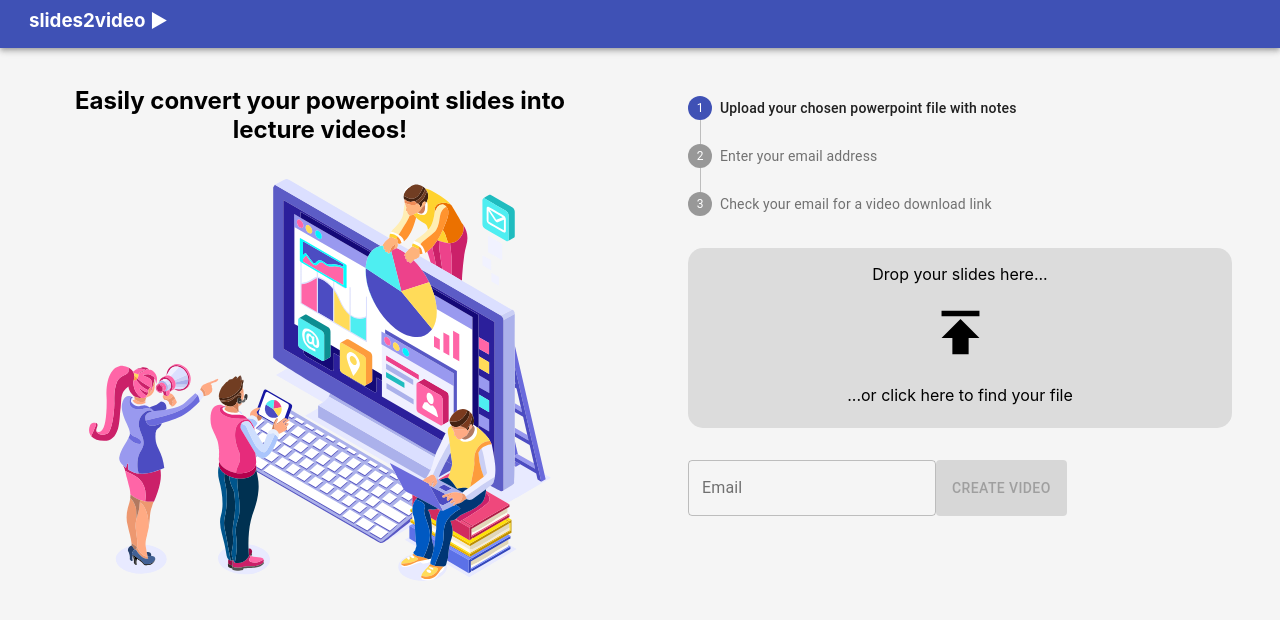
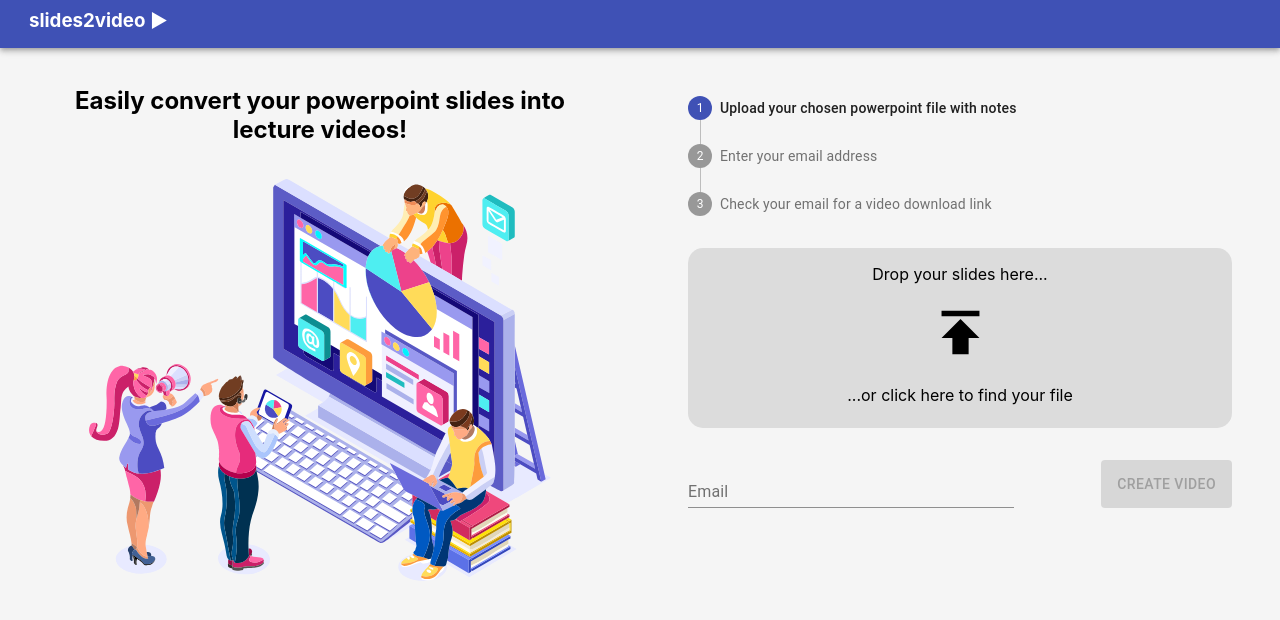
Before and after one commit to taylor-mccants/slides2video, a React (Create React App) app: page / in a window 1280 px wide. Shown: the top 620 px of the page. Built offline with nearby package versions, Linux system fonts and the light colour scheme.

Commit message:
Draft 4: Fixed button alignment, fixed file name display, fixed shadow overlay, changed color of completed step, added alert feature

```diff
--- a/package.json
+++ b/package.json
@@ -5,6 +5,7 @@
   "dependencies": {
     "@material-ui/core": "^4.9.13",
     "@material-ui/icons": "^4.9.1",
+    "@material-ui/lab": "^4.0.0-alpha.55",
     "@testing-library/jest-dom": "^4.2.4",
     "@testing-library/react": "^9.5.0",
     "@testing-library/user-event": "^7.2.1",
--- /dev/null
+++ b/src/components/Alert.js
@@ -0,0 +1,13 @@
+import React from 'react';
+import {Snackbar} from "@material-ui/core";
+import MuiAlert from '@material-ui/lab/Alert';
+
+export default function SnackbarAlert(props) {
+    return(
+        <Snackbar open={props.open} autoHideDuration={3000} onClose={props.handleClose} anchorOrigin={{ vertical: 'top', horizontal: 'center' }}>
+            <MuiAlert elevation={6} variant="filled" onClose={props.handleClose} severity={props.severity}>
+                {props.message}
+            </MuiAlert>
+        </Snackbar>
+    );
+}
--- a/src/components/App.js
+++ b/src/components/App.js
@@ -1,20 +1,18 @@
 import React from 'react';
 import Header from './Header';
-import Footer from './Footer';
 import Hero from './Hero';
-import About from './About';
 import HowTo from "./HowTo";
-import { Grid } from "@material-ui/core";
+import {Grid} from "@material-ui/core";
 
 function App() {
   return (
     <div className="App" style={{ textAlign: 'center' }}>
       <Header />
       <Grid container>
-        <Grid item lg={6} md={6} sm={12}>
+        <Grid item lg={6} md={6} sm={10}>
           <Hero />
         </Grid>
-        <Grid item lg={6} md={6} sm={12}>
+        <Grid item lg={6} md={6} sm={10}>
           <HowTo />
         </Grid>
       </Grid>
--- a/src/components/DropBox.js
+++ b/src/components/DropBox.js
@@ -1,13 +1,14 @@
-import React, { Component } from "react";
+import React, {Component} from "react";
 import styled from "styled-components";
 import PublishIcon from "@material-ui/icons/Publish";
 import FileList from "./FileList";
-import { InputBase } from '@material-ui/core';
+import {InputBase} from '@material-ui/core';
 
 export const ShadowBox = styled.div`
    width: 100%;
    height: 180px;
    margin: 2em 0 2em 0;
+   position: relative;
    border-radius: 15px;
    background-color: #dcdcdc;
    overflow: auto;
@@ -91,9 +92,10 @@ class DropBox extends Component {
   };
 
   render() {
+    console.log(this.props.files);
     return (
       <ShadowBox ref={this.dropRef} onClick={this.handleClick}>
-        {this.state.dragging && <HoverOverlay />}
+        {this.state.dragging && <HoverOverlay/>}
         {this.props.files && this.props.files.length > 0 ? (
           <FileList files={this.props.files} />
         ) : (
--- a/src/components/FileList.js
+++ b/src/components/FileList.js
@@ -1,4 +1,4 @@
-import React, { Component } from 'react';
+import React, {Component} from 'react';
 import List from "@material-ui/core/List";
 import ListItem from "@material-ui/core/ListItem";
 import ListItemIcon from "@material-ui/core/ListItemIcon";
@@ -15,7 +15,7 @@ class FileList extends Component {
               <InsertDriveFileIcon />
             </ListItemIcon>
             <ListItemText
-              primary={file.name}
+              primary={file}
             />
           </ListItem>
         ))}
--- a/src/components/HowTo.js
+++ b/src/components/HowTo.js
@@ -1,9 +1,10 @@
-import React, { Component } from "react";
+import React, {useState} from "react";
 import DropBox from "./DropBox";
 import VerticalStepper from "./Stepper";
-import { Button, TextField, withStyles } from '@material-ui/core';
+import {Button, TextField, withStyles} from '@material-ui/core';
 import CompletionDialog from "./CompletionDialog";
 import Grid from "@material-ui/core/Grid";
+import SnackbarAlert from "./Alert";
 
 const ColorButton = withStyles((theme) => ({
   root: {
@@ -17,60 +18,85 @@ const ColorButton = withStyles((theme) => ({
   },
 }))(Button);
 
-class HowTo extends Component {
+function HowTo(props) {
 
-  state = {
-    files: [],
-    activeStep: 0,
-    emailAddress: '',
-    dialogOpen: false,
+  const [files, setFiles] = useState([]);
+  const [activeStep, setActiveStep] = useState(0);
+  const [emailAddress, setEmailAddress] = useState('');
+  const [dialogOpen, setDialogOpen] = useState(false);
+  const [alertOpen, setAlertOpen] = useState(false);
+  const [alertSeverity, setAlertSeverity] = useState("info");
+  const [alertMessage, setAlertMessage] = useState('');
+
+  const handleCloseAlert = (event, reason) => {
+    if (reason === 'clickaway') {
+      return;
+    }
+    setAlertOpen(false);
   };
 
-  handleDrop = (files) => {
-    let fileList = this.state.files;
-    console.log("Dropped files: ", files);
-    for (let i = 0; i < files.length; i++) {
-      if (!files[i].name) return;
-      fileList.push(files[i].name);
+  const handleDrop = (newFiles) => {
+    let fileList = files;
+    console.log("Dropped files: ", newFiles);
+    for (let i = 0; i < newFiles.length; i++) {
+      if (!newFiles[i].name) return;
+      fileList.push(newFiles[i].name);
     }
-    this.setState({ files: fileList, activeStep: 1 });
+    setFiles(fileList);
+    setActiveStep(1);
   };
 
-  handleInputChange(key, value) {
-    this.setState({ [key]: value });
+  const handleInputChange = (key, value) => {
+    setEmailAddress(value);
   };
 
-  handleDownload = () => {
-    this.setState({ activeStep: 2, dialogOpen: true });
+  const handleDownload = () => {
+    showAlert();
+    setActiveStep(2);
+    //setDialogOpen(true);
   };
 
-  handleCloseDialog = () => {
-    this.setState({ files: [], activeStep: 0, emailAddress: '', dialogOpen: false });
+  const handleCloseDialog = () => {
+    setFiles([]);
+    setActiveStep(0);
+    setEmailAddress('');
+    setDialogOpen(false);
   };
 
-  render() {
+  const showAlert = () => {
+    if (files.length === 1) {
+      setAlertSeverity('success');
+      setAlertMessage("Your file was sent!");
+    } else {
+      setAlertSeverity('error');
+      setAlertMessage("You must upload exactly 1 file");
+    }
+    setAlertOpen(true);
+  };
+
     return (
       <Grid container style={{ padding: '3em' }}>
-        <VerticalStepper activeStep={this.state.activeStep} />
-        <DropBox handleDrop={this.handleDrop} files={this.state.files} />
-        <Grid item style={{ display: 'flex' }}>
-          <TextField label="Email"
-            variant='outlined'
-            key="email" value={this.state.emailAddress}
+        <SnackbarAlert severity={alertSeverity} message={alertMessage} open={alertOpen} handleClose={handleCloseAlert} />
+        <VerticalStepper activeStep={activeStep} />
+        <DropBox handleDrop={handleDrop} files={files} />
+        <Grid item lg={8} md={8} sm={8} style={{ display: 'flex'}}>
+          <TextField style={{width: '90%'}} label="Email"
+            key="email" value={emailAddress}
             onChange={(e) => {
-              this.handleInputChange("emailAddress", e.target.value);
+              handleInputChange("emailAddress", e.target.value);
             }}
           />
-          <ColorButton disabled={!this.state.files.length > 0 || !this.state.emailAddress.length > 0}
+        </Grid>
+      <Grid item lg={4} md={4} sm={4} style={{ display: 'flex', flexDirection: 'row-reverse'}}>
+          <ColorButton disabled={!files.length > 0 || !emailAddress.length > 0}
             variant="contained"
-            onClick={this.handleDownload}>
+            onClick={handleDownload}>
             Create Video
           </ColorButton>
         </Grid>
-        <CompletionDialog dialogOpen={this.state.dialogOpen} handleCloseDialog={this.handleCloseDialog} />
+        <CompletionDialog dialogOpen={dialogOpen} handleCloseDialog={handleCloseDialog} />
       </Grid>
     );
-  }
 }
 
 export default HowTo;
--- a/src/components/Stepper.js
+++ b/src/components/Stepper.js
@@ -1,5 +1,5 @@
 import React from 'react';
-import { makeStyles } from '@material-ui/core/styles';
+import {makeStyles} from '@material-ui/core/styles';
 import Stepper from '@material-ui/core/Stepper';
 import Step from '@material-ui/core/Step';
 import StepLabel from '@material-ui/core/StepLabel';
@@ -37,7 +37,7 @@ export default function VerticalStepper(props) {
   return (
     <Stepper id='steps' activeStep={props.activeStep} orientation="vertical" className={classes.root}>
       {steps.map((label, index) => (
-        <Step key={label}>
+        <Step id='completedStep' key={label}>
           <StepLabel className={classes.stepLabel}>{label}</StepLabel>
         </Step>
       ))}
--- a/src/index.css
+++ b/src/index.css
@@ -16,3 +16,7 @@ code {
 #steps .MuiStepConnector-vertical {
   padding: 0
 }
+
+#completedStep .MuiStepIcon-root.MuiStepIcon-completed {
+  color: green;
+}
```
Also changed, not shown: 1 other file (tests, documents, lock files or other folders).
